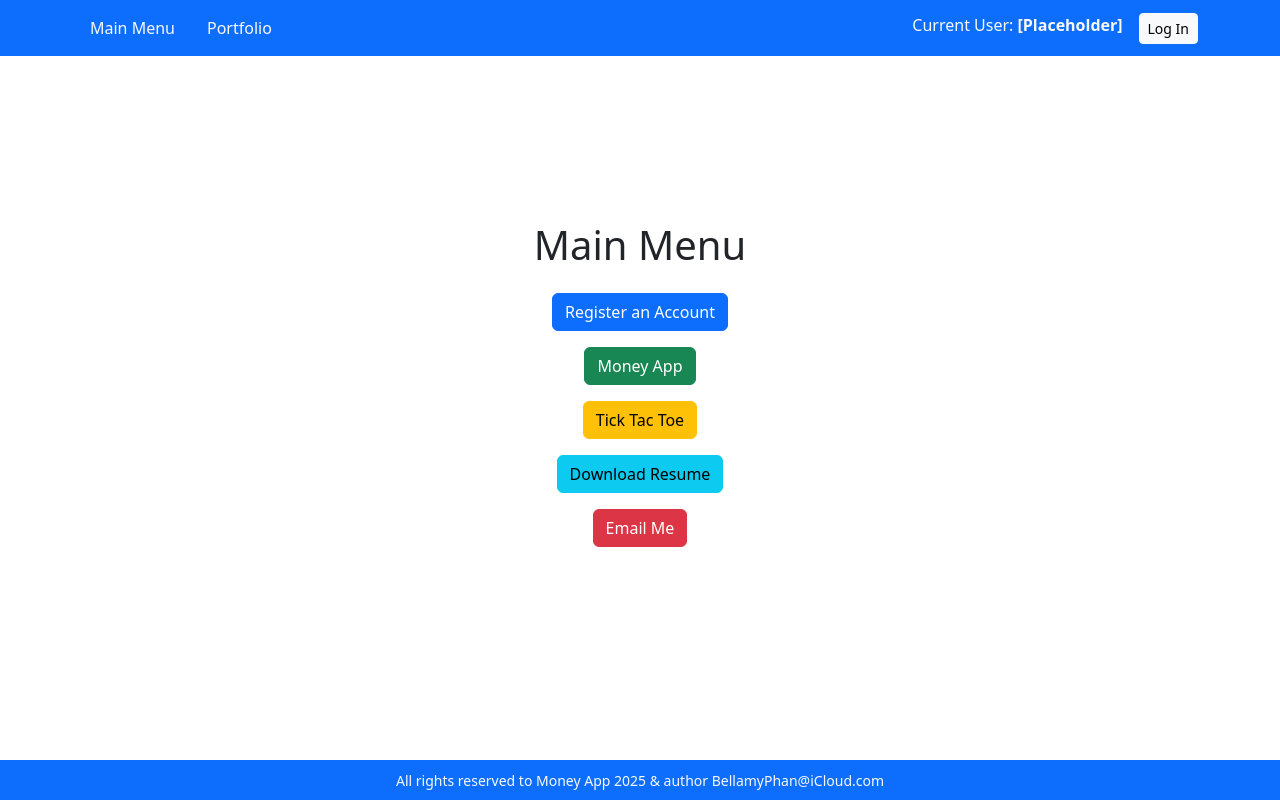
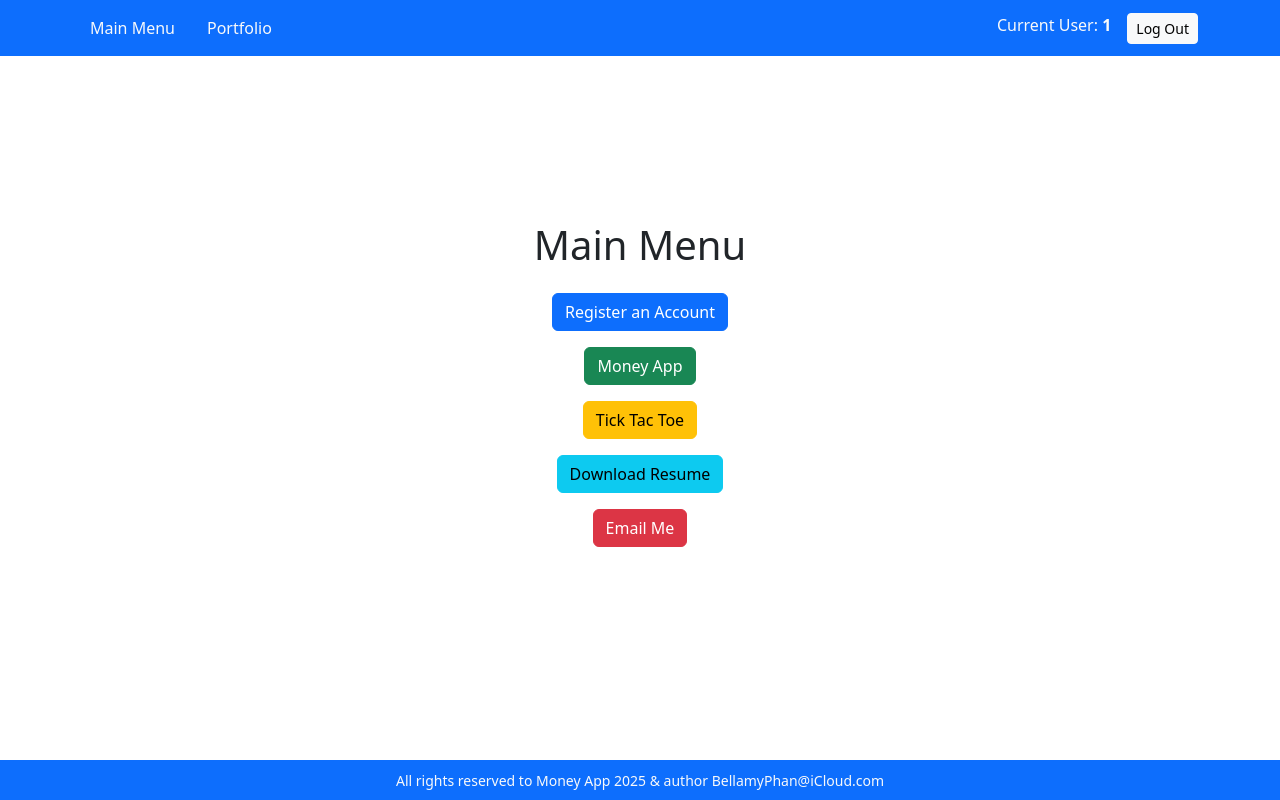
Before and after one commit to bellamyphan/bellamy-web-app, an Angular app in the folder angular-frontend/: page /main-menu in a window 1280 px wide. Built offline with nearby package versions, Linux system fonts and the light colour scheme; sample sign-in values are in the browser's storage.

Commit message:
frontend: toggle between the login and logout mode

```diff
--- a/angular-frontend/src/app/app.component.html
+++ b/angular-frontend/src/app/app.component.html
@@ -12,11 +12,12 @@
 
     <!-- Right-aligned links -->
     <ul class="navbar-nav d-flex gap-3">
-      <li class="nav-item">
-        <span class="navbar-text text-light">Current User: <strong>[Placeholder]</strong></span>
+      <li class="nav-item" *ngIf="username">
+        <span class="navbar-text text-light">Current User: <strong>{{ username }}</strong></span>
       </li>
       <li class="nav-item">
-        <button class="btn btn-light btn-sm" (click)="onLogIn()">Log In</button>
+        <button *ngIf="!username" class="btn btn-light btn-sm" (click)="toggleLoginLogout()">Log In</button>
+        <button *ngIf="username" class="btn btn-light btn-sm" (click)="toggleLoginLogout()">Log Out</button>
       </li>
     </ul>
   </div>
--- a/angular-frontend/src/app/app.component.ts
+++ b/angular-frontend/src/app/app.component.ts
@@ -1,4 +1,6 @@
-import { Component } from '@angular/core';
+import { Component, OnInit } from '@angular/core';
+import { Router } from '@angular/router';
+import { AuthenticationService } from './service/authentication.service';
 
 @Component({
   selector: 'app-root',
@@ -6,11 +8,31 @@ import { Component } from '@angular/core';
   standalone: false,
   styleUrl: './app.component.css'
 })
-export class AppComponent {
+export class AppComponent implements OnInit {
+
   title = 'angular-frontend';
+  username: string | null = null;
 
-  onLogIn(): void {
-    // Navigate to the user login page
-    window.location.href = '/user-login';
+  constructor(
+    private router: Router,
+    private authService: AuthenticationService // Assuming you have an AuthenticationService to manage tokens
+  ) {}
+
+  ngOnInit(): void {
+    // Subscribe to the username$ Observable to update email dynamically
+    this.authService.username$.subscribe((username) => {
+      this.username = username;
+    });
+  }
+
+  toggleLoginLogout(): void {
+    if (this.username) {
+      // If the user is logged in, log them out
+      this.authService.logout();
+      this.router.navigate(['/user-login']);
+    } else {
+      // If no user is logged in, navigate to the login page
+      this.router.navigate(['/user-login']);
+    }
   }
 }
```
